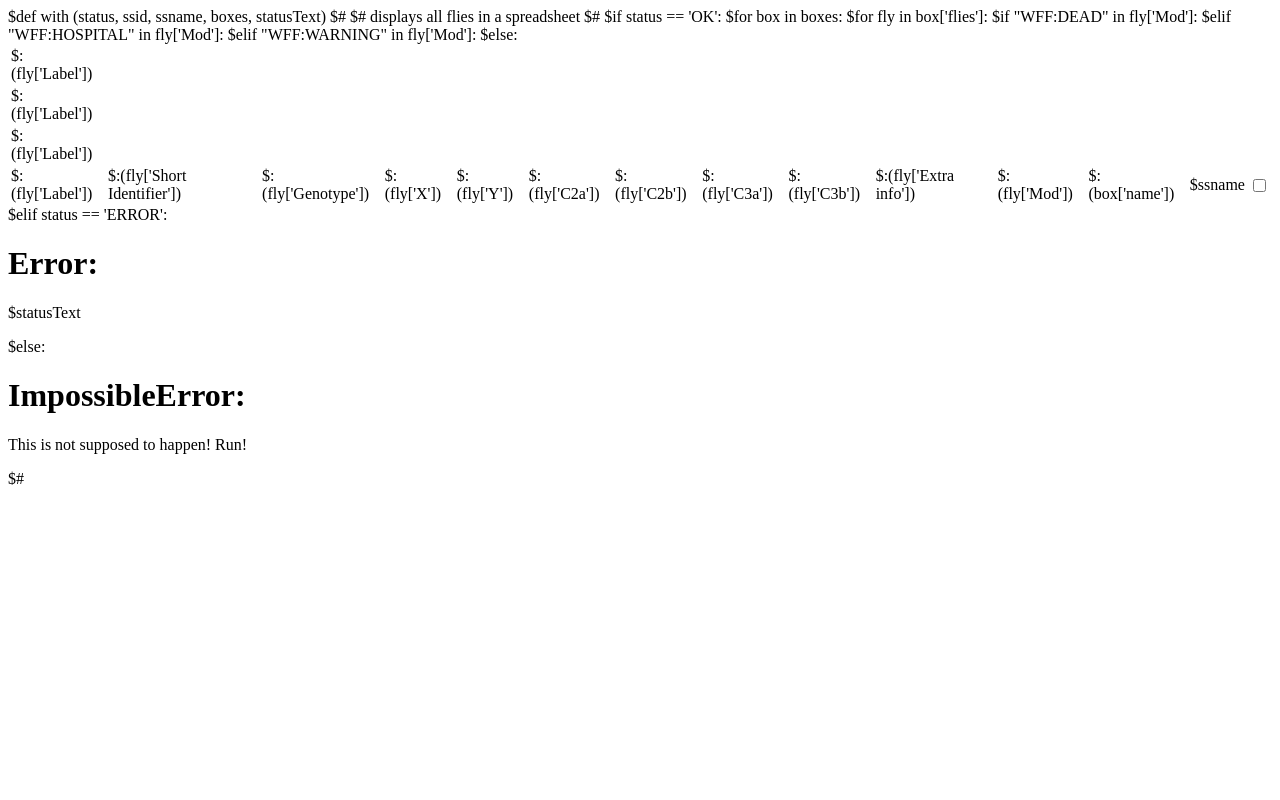
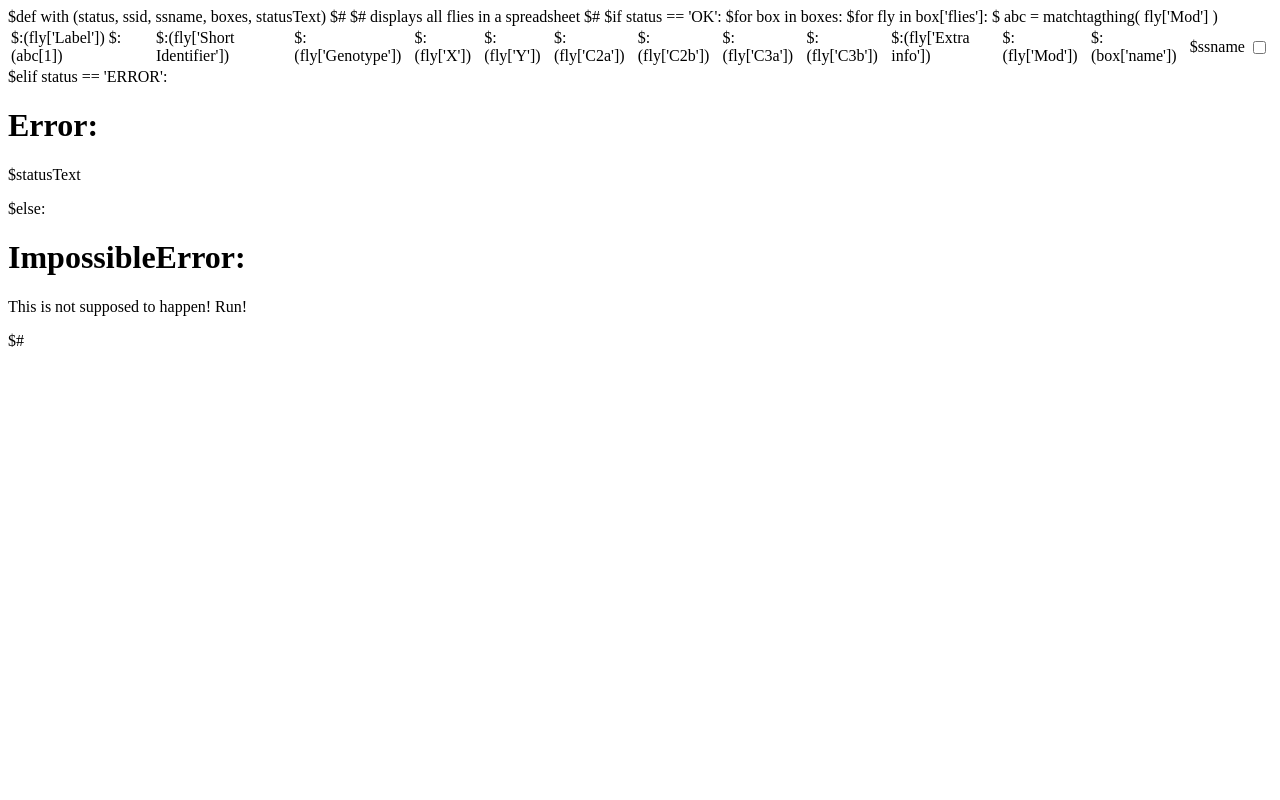
Before and after one commit to ap--/webflipflapp, a Python web app: template templates/flydata.html in a window 1280 px wide. Run offline with Jinja, Linux system fonts and the light colour scheme; the template is opened without the code that fills it, so the values that code supplies are empty.

Commit message:
Add TAG labels working

```diff
--- a/app.yaml
+++ b/app.yaml
@@ -1,5 +1,5 @@
 application: webflipflapp
-version: 1-4-42
+version: 1-5-0
 runtime: python27
 api_version: 1
 threadsafe: true
--- a/main.py
+++ b/main.py
@@ -146,7 +146,6 @@
     tr_html_list = []
     td_html_list = []
     for mod in mod_string.split(' '):
-        mod = mod.strip(',.')
         mod = re.sub('[^\w:_-]+', '', mod)
         # compat stuff
         if mod == "WFF:DEAD":
@@ -159,11 +158,11 @@
             tr_html_list.append('class="text-warning"')
             td_html_list.append('<i class="icon-warning-sign"></i> ')
         else:  # new tag stuff
-            m = re.match("TAG:([0-9a-zA-Z])", mod)
+            m = re.match("TAG:([0-9a-zA-Z]+)", mod)
             if m:
                 tagname = m.groups()[0]
                 tr_html_list.append('')
-                td_html_list.append('<span class="badge">%s</span> ' % tagname)
+                td_html_list.append('<span class="label label-info">%s</span> ' % tagname)
     if tr_html_list:
         tr_html = tr_html_list[0]
     else:
--- a/templates/flydata.html
+++ b/templates/flydata.html
@@ -9,18 +9,9 @@
     <table><tbody>
     $for box in boxes:
         $for fly in box['flies']:
-            $if "WFF:DEAD" in fly['Mod']:
-                <tr class="text-error">
-                <td><i class="icon-frown text-error"></i> $:(fly['Label'])</td>
-            $elif "WFF:HOSPITAL" in fly['Mod']:
-                <tr class="text-info">
-                <td><i class="icon-ambulance"></i> $:(fly['Label'])</td>
-            $elif "WFF:WARNING" in fly['Mod']:
-                <tr class="text-warning">
-                <td><i class="icon-warning-sign"></i> $:(fly['Label'])</td>
-            $else:
-                <tr>
-                <td>$:(fly['Label'])</td>
+            $ abc = matchtagthing( fly['Mod'] )
+            <tr $:(abc[0])>
+            <td>$:(fly['Label']) $:(abc[1])</td>
             <td>$:(fly['Short Identifier'])</td>
             <td>$:(fly['Genotype'])</td>
             <td>$:(fly['X'])</td>
```
